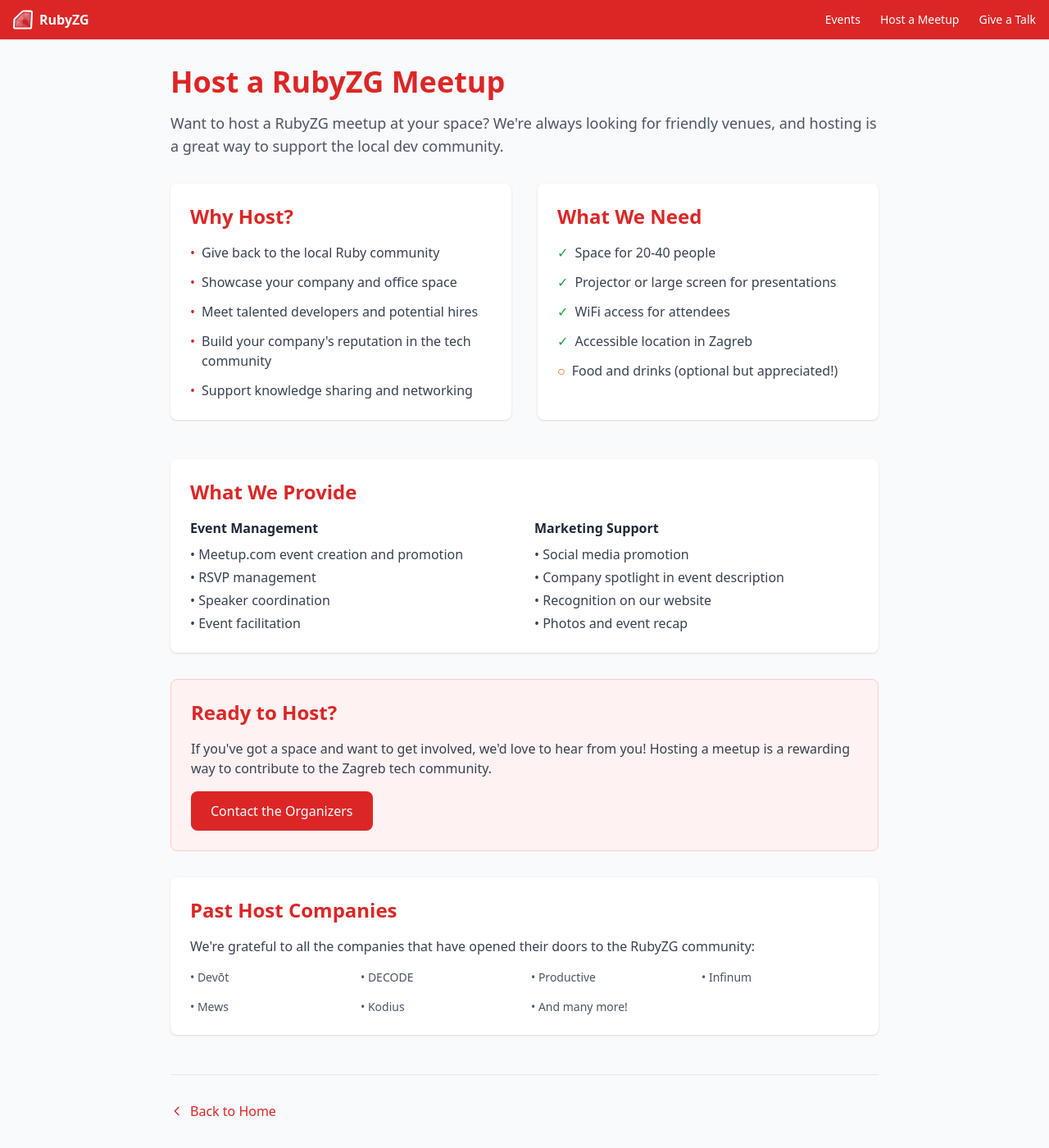
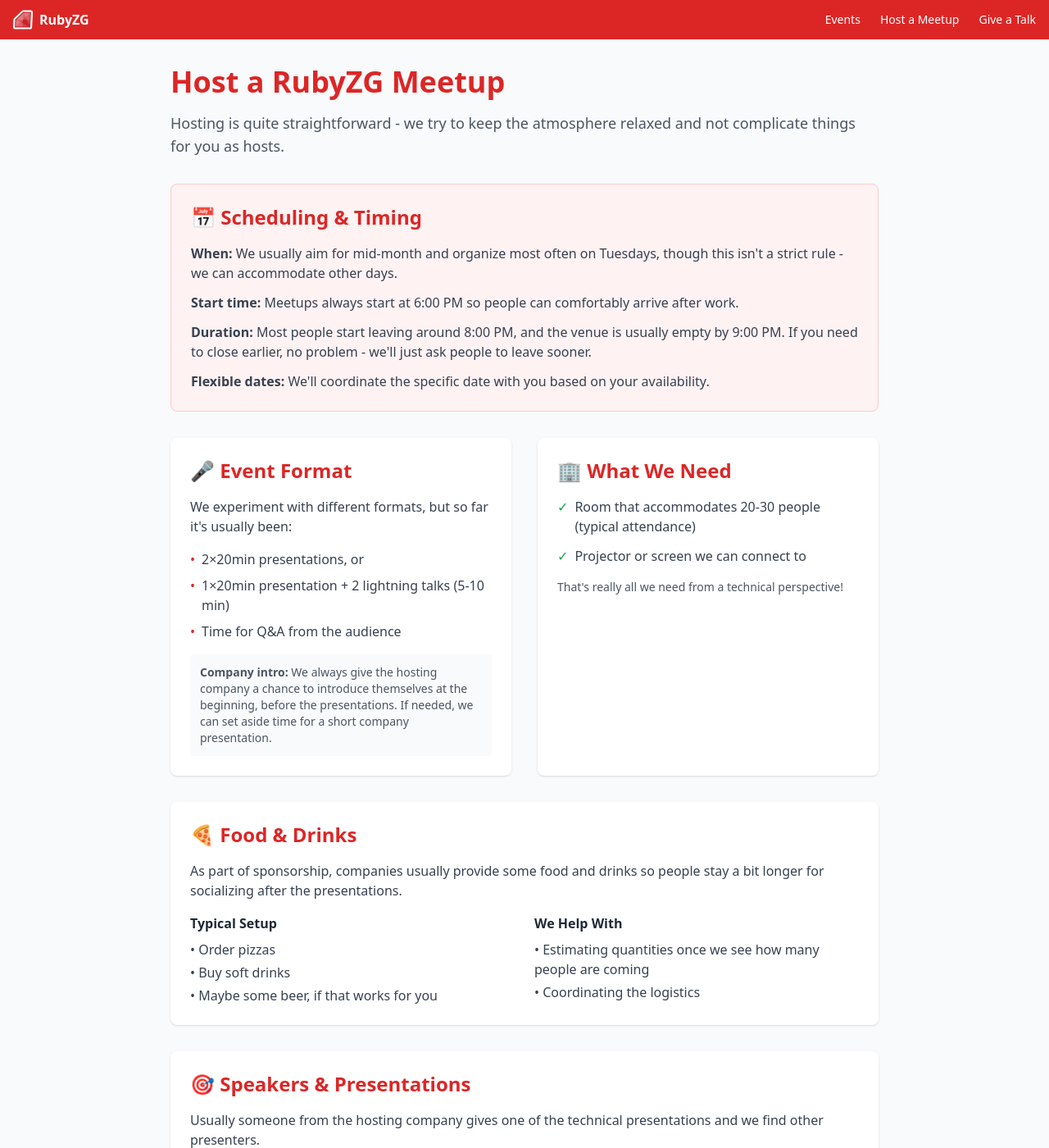
Before and after one commit to rubyzg/rubyzg, a Jekyll site: the page built from host-a-meetup.md, in a window 1280 px wide and 1400 px high. Shown: the whole window at 82% size. Built offline with Jekyll 4.4.1, drawn with Linux system fonts in a browser that asks for light colours; nearby versions of some CDN libraries; some of the changed text lies outside the part shown.

Commit message:
Explain what hosting entails

```diff
--- a/host-a-meetup.md
+++ b/host-a-meetup.md
@@ -6,84 +6,86 @@ title: Host a Meetup
 <div class="max-w-4xl mx-auto px-4 py-8">
   <header class="mb-8">
     <h1 class="text-4xl font-bold text-red-600 mb-4">Host a RubyZG Meetup</h1>
-    <p class="text-lg text-gray-600">Want to host a RubyZG meetup at your space? We're always looking for friendly venues, and hosting is a great way to support the local dev community.</p>
+    <p class="text-lg text-gray-600">Hosting is quite straightforward - we try to keep the atmosphere relaxed and not complicate things for you as hosts.</p>
   </header>
 
-  <div class="grid grid-cols-1 lg:grid-cols-2 gap-8 mb-12">
+  <div class="bg-red-50 border border-red-200 rounded-lg p-6 mb-8">
+    <h2 class="text-2xl font-bold text-red-600 mb-4">📅 Scheduling & Timing</h2>
+    <div class="space-y-3 text-gray-700">
+      <p><strong>When:</strong> We usually aim for mid-month and organize most often on Tuesdays, though this isn't a strict rule - we can accommodate other days.</p>
+      <p><strong>Start time:</strong> Meetups always start at 6:00 PM so people can comfortably arrive after work.</p>
+      <p><strong>Duration:</strong> Most people start leaving around 8:00 PM, and the venue is usually empty by 9:00 PM. If you need to close earlier, no problem - we'll just ask people to leave sooner.</p>
+      <p><strong>Flexible dates:</strong> We'll coordinate the specific date with you based on your availability.</p>
+    </div>
+  </div>
+
+  <div class="grid grid-cols-1 lg:grid-cols-2 gap-8 mb-8">
     <div class="bg-white rounded-lg shadow p-6">
-      <h2 class="text-2xl font-bold text-red-600 mb-4">Why Host?</h2>
-      <ul class="space-y-3 text-gray-700">
+      <h2 class="text-2xl font-bold text-red-600 mb-4">🎤 Event Format</h2>
+      <p class="text-gray-700 mb-4">We experiment with different formats, but so far it's usually been:</p>
+      <ul class="space-y-2 text-gray-700">
         <li class="flex items-start">
           <span class="text-red-600 mr-2">•</span>
-          <span>Give back to the local Ruby community</span>
+          <span>2×20min presentations, or</span>
         </li>
         <li class="flex items-start">
           <span class="text-red-600 mr-2">•</span>
-          <span>Showcase your company and office space</span>
+          <span>1×20min presentation + 2 lightning talks (5-10 min)</span>
         </li>
         <li class="flex items-start">
           <span class="text-red-600 mr-2">•</span>
-          <span>Meet talented developers and potential hires</span>
-        </li>
-        <li class="flex items-start">
-          <span class="text-red-600 mr-2">•</span>
-          <span>Build your company's reputation in the tech community</span>
-        </li>
-        <li class="flex items-start">
-          <span class="text-red-600 mr-2">•</span>
-          <span>Support knowledge sharing and networking</span>
+          <span>Time for Q&A from the audience</span>
         </li>
       </ul>
+      <div class="mt-4 p-3 bg-gray-50 rounded">
+        <p class="text-sm text-gray-600"><strong>Company intro:</strong> We always give the hosting company a chance to introduce themselves at the beginning, before the presentations. If needed, we can set aside time for a short company presentation.</p>
+      </div>
     </div>
 
     <div class="bg-white rounded-lg shadow p-6">
-      <h2 class="text-2xl font-bold text-red-600 mb-4">What We Need</h2>
+      <h2 class="text-2xl font-bold text-red-600 mb-4">🏢 What We Need</h2>
       <ul class="space-y-3 text-gray-700">
         <li class="flex items-start">
           <span class="text-green-600 mr-2">✓</span>
-          <span>Space for 20-40 people</span>
+          <span>Room that accommodates 20-30 people (typical attendance)</span>
         </li>
         <li class="flex items-start">
           <span class="text-green-600 mr-2">✓</span>
-          <span>Projector or large screen for presentations</span>
-        </li>
-        <li class="flex items-start">
-          <span class="text-green-600 mr-2">✓</span>
-          <span>WiFi access for attendees</span>
-        </li>
-        <li class="flex items-start">
-          <span class="text-green-600 mr-2">✓</span>
-          <span>Accessible location in Zagreb</span>
-        </li>
-        <li class="flex items-start">
-          <span class="text-orange-600 mr-2">○</span>
-          <span>Food and drinks (optional but appreciated!)</span>
+          <span>Projector or screen we can connect to</span>
         </li>
       </ul>
+      <p class="text-sm text-gray-600 mt-4">That's really all we need from a technical perspective!</p>
     </div>
   </div>
 
   <div class="bg-white rounded-lg shadow p-6 mb-8">
-    <h2 class="text-2xl font-bold text-red-600 mb-4">What We Provide</h2>
+    <h2 class="text-2xl font-bold text-red-600 mb-4">🍕 Food & Drinks</h2>
+    <p class="text-gray-700 mb-4">As part of sponsorship, companies usually provide some food and drinks so people stay a bit longer for socializing after the presentations.</p>
     <div class="grid grid-cols-1 md:grid-cols-2 gap-6">
       <div>
-        <h3 class="font-semibold text-gray-800 mb-2">Event Management</h3>
+        <h3 class="font-semibold text-gray-800 mb-2">Typical Setup</h3>
         <ul class="text-gray-700 space-y-1">
-          <li>• Meetup.com event creation and promotion</li>
-          <li>• RSVP management</li>
-          <li>• Speaker coordination</li>
-          <li>• Event facilitation</li>
+          <li>• Order pizzas</li>
+          <li>• Buy soft drinks</li>
+          <li>• Maybe some beer, if that works for you</li>
         </ul>
       </div>
       <div>
-        <h3 class="font-semibold text-gray-800 mb-2">Marketing Support</h3>
+        <h3 class="font-semibold text-gray-800 mb-2">We Help With</h3>
         <ul class="text-gray-700 space-y-1">
-          <li>• Social media promotion</li>
-          <li>• Company spotlight in event description</li>
-          <li>• Recognition on our website</li>
-          <li>• Photos and event recap</li>
+          <li>• Estimating quantities once we see how many people are coming</li>
+          <li>• Coordinating the logistics</li>
         </ul>
       </div>
+    </div>
+  </div>
+
+  <div class="bg-white rounded-lg shadow p-6 mb-8">
+    <h2 class="text-2xl font-bold text-red-600 mb-4">🎯 Speakers & Presentations</h2>
+    <div class="space-y-4 text-gray-700">
+      <p>Usually someone from the hosting company gives one of the technical presentations and we find other presenters.</p>
+      <p>However, if you have multiple people in your company who would like to present, we can arrange that too!</p>
+      <p>We handle all speaker coordination and ensure a good mix of topics and experience levels.</p>
     </div>
   </div>
 
```
